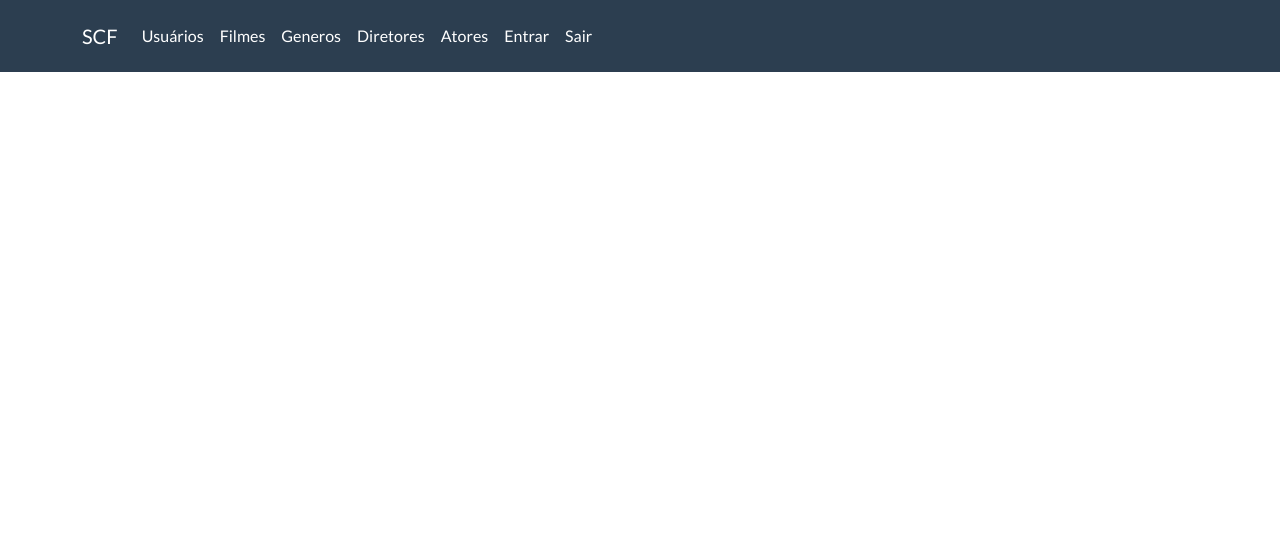
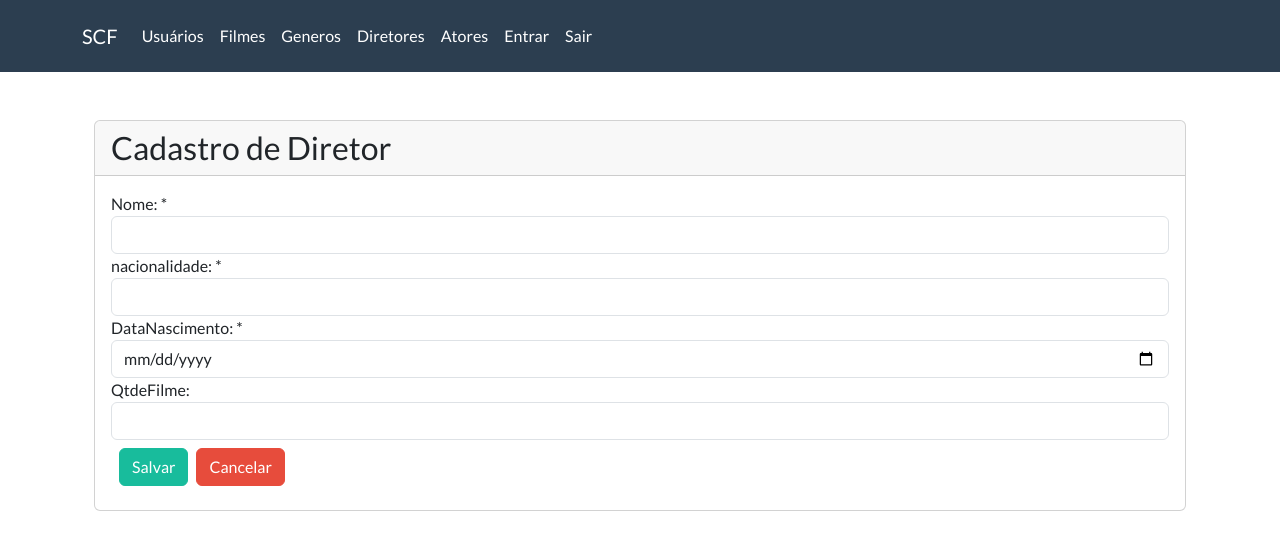
Before and after one commit to pedrosudre/scf-app, a React (Create React App) app: page /cadastro-diretores/1 in a window 1280 px wide. Shown: the top 550 px of the page. Built offline with nearby package versions, Linux system fonts and the light colour scheme; no server answers.

Commit message:
views e rotas diretor

```diff
--- a/src/components/navbar.js
+++ b/src/components/navbar.js
@@ -36,7 +36,7 @@ function Navbar(props) {
             <NavbarItem render='true' href='/listagem-generos' label='Generos' />
           </ul>
           <ul className='navbar-nav'>
-            <NavbarItem render='true'href='#'label='Diretores' />
+            <NavbarItem render='true'href='/listagem-diretores'label='Diretores' />
           </ul>
           <ul className='navbar-nav'>
             <NavbarItem render='true' href='/listagem-atores' label='Atores' />
--- a/src/rotas.js
+++ b/src/rotas.js
@@ -2,14 +2,13 @@ import React from 'react';
 
 
 import ListagemAtores from './views/listagem-atores';
-
 import CadastroAtor from './views/cadastro-ator';
-
 import ListagemGeneros from './views/listagem-generos';
-
 import CadastroGenero from './views/cadastro-genero';
 
 import { Route, Routes, BrowserRouter } from 'react-router-dom';
+import CadastroDiretor from './views/cadastro-diretor';
+import ListagemDiretores from './views/listagem-diretores';
 
 function Rotas(props) {
   return (
@@ -19,6 +18,8 @@ function Rotas(props) {
         <Route path='/listagem-atores' element={<ListagemAtores />} />
         <Route path='/cadastro-generos/:idParam?' element={<CadastroGenero />} />
         <Route path='/listagem-generos' element={<ListagemGeneros />} />
+        <Route path='/cadastro-diretores/:idParam?' element={<CadastroDiretor />} />
+        <Route path='/listagem-diretores' element={<ListagemDiretores />} />
 
       </Routes>
     </BrowserRouter>
--- /dev/null
+++ b/src/views/cadastro-diretor.js
@@ -0,0 +1,177 @@
+import React, { useState, useEffect } from 'react';
+import { useNavigate, useParams } from 'react-router-dom';
+
+import Stack from '@mui/material/Stack';
+
+import Card from '../components/card';
+import FormGroup from '../components/form-group';
+
+import { mensagemSucesso, mensagemErro } from '../components/toastr';
+
+import '../custom.css';
+
+import axios from 'axios';
+import { BASE_URL } from '../config/axios';
+
+function CadastroDiretor() {
+  const { idParam } = useParams();
+
+  const navigate = useNavigate();
+
+  const baseURL = `${BASE_URL}/diretores`;
+
+  const [id, setId] = useState('');
+  const [nome, setNome] = useState('');
+  const [nacionalidade, setNacionalidade] = useState('');
+  const [dataNascimento, setDataNascimento] = useState('');
+  const [qtdeFilme, setQtdeFilme] = useState('');
+
+
+  const [dados, setDados] = React.useState([]);
+
+  function inicializar() {
+    if (idParam == null) {
+      setId('');
+      setNome('');
+      setNacionalidade('');
+      setDataNascimento('');
+      setQtdeFilme('');
+    } else {
+      setId(dados.id);
+      setNome(dados.nome);
+      setNacionalidade(dados.nacionalidade);
+      setDataNascimento(dados.dataNascimento);
+      setQtdeFilme(dados.qtdeFilme);
+    }
+  }
+
+  async function salvar() {
+    let data = { id, nome, nacionalidade, dataNascimento, qtdeFilme };
+    data = JSON.stringify(data);
+    if (idParam == null) {
+      await axios
+        .post(baseURL, data, {
+          headers: { 'Content-Type': 'application/json' },
+        })
+        .then(function (response) {
+          mensagemSucesso(`Diretor ${nome} cadastrado com sucesso!`);
+          navigate(`/listagem-diretores`);
+        })
+        .catch(function (error) {
+          mensagemErro(error.response.data);
+        });
+    } else {
+      await axios
+        .put(`${baseURL}/${idParam}`, data, {
+          headers: { 'Content-Type': 'application/json' },
+        })
+        .then(function (response) {
+          mensagemSucesso(`Diretor ${nome} alterado com sucesso!`);
+          navigate(`/listagem-diretores`);
+        })
+        .catch(function (error) {
+          mensagemErro(error.response.data);
+        });
+    }
+  }
+
+
+  async function buscar() {
+    try {
+      await axios.get(`${baseURL}/${idParam}`).then((response) => {
+        setDados(response.data);
+      });
+      setId(dados.id);
+      setNome(dados.nome);
+      setNacionalidade(dados.nacionalidade);
+      setDataNascimento(dados.dataNascimento);
+      setQtdeFilme(dados.qtdeFilme);
+    } catch (error) {
+      console.error(error);
+      // Aqui você pode tratar o erro de status 400 como desejar, por exemplo:
+      if (error.response && error.response.status === 400) {
+        console.log("Erro 400: Solicitação inválida.");
+        // Faça algo específico para lidar com o erro 400
+      }
+    }
+  }
+
+  useEffect(() => {
+    buscar(); // eslint-disable-next-line
+  }, [id]);
+
+  if (!dados) return null;
+
+  return (
+    <div className='container'>
+      <Card title='Cadastro de Diretor'>
+        <div className='row'>
+          <div className='col-lg-12'>
+            <div className='bs-component'>
+              <FormGroup label='Nome: *' htmlFor='inputNome'>
+                <input
+                  type='text'
+                  id='inputNome'
+                  value={nome}
+                  className='form-control'
+                  name='nome'
+                  onChange={(e) => setNome(e.target.value)}
+                />
+              </FormGroup>
+              <FormGroup label='nacionalidade: *' htmlFor='inputNacionalidade'>
+                <input
+                  type='text'
+                  maxLength='11'
+                  id='inputNacionalidade'
+                  value={nacionalidade}
+                  className='form-control'
+                  name='nacionalidade'
+                  onChange={(e) => setNacionalidade(e.target.value)}
+                />
+              </FormGroup>
+              <FormGroup label='DataNascimento: *' htmlFor='inputDataNascimento'>
+                <input
+                  type='date'
+                  id='inputDataNascimento'
+                  value={dataNascimento}
+                  className='form-control'
+                  name='dataNascimento'
+                  onChange={(e) => setDataNascimento(e.target.value)}
+                />
+              </FormGroup>
+              <FormGroup label='QtdeFilme:' htmlFor='inputQtdeOscar'>
+                <input
+                  type='text'
+                  id='inputQtdeFilme'
+                  value={qtdeFilme}
+                  className='form-control'
+                  name='qtdeFilme'
+                  onChange={(e) => setQtdeFilme(e.target.value)}
+                />
+              </FormGroup>
+
+              <Stack spacing={1} padding={1} direction='row'>
+                <button
+                  onClick={salvar}
+                  type='button'
+                  className='btn btn-success'
+                >
+                  Salvar
+                </button>
+                <button
+                  onClick={inicializar}
+                  type='button'
+                  className='btn btn-danger'
+                >
+                  Cancelar
+                </button>
+              </Stack>
+            </div>
+          </div>
+        </div>
+      </Card>
+    </div>
+  );
+}
+
+export default CadastroDiretor;
--- /dev/null
+++ b/src/views/listagem-diretores.js
@@ -0,0 +1,119 @@
+import React from 'react';
+
+import Card from '../components/card';
+
+import { mensagemSucesso, mensagemErro } from '../components/toastr';
+
+import '../custom.css';
+
+import { useNavigate } from 'react-router-dom';
+
+import Stack from '@mui/material/Stack';
+import { IconButton } from '@mui/material';
+import DeleteIcon from '@mui/icons-material/Delete';
+import EditIcon from '@mui/icons-material/Edit';
+
+import axios from 'axios';
+import { BASE_URL } from '../config/axios';
+
+const baseURL = `${BASE_URL}/diretores`;
+
+function ListagemDiretores() {
+  const navigate = useNavigate();
+
+  const cadastrar = () => {
+    navigate(`/cadastro-diretores`);
+  };
+
+  const editar = (id) => {
+    navigate(`/cadastro-diretores/${id}`);
+  };
+
+  const [dados, setDados] = React.useState(null);
+
+  async function excluir(id) {
+    let data = JSON.stringify({ id });
+    let url = `${baseURL}/${id}`;
+    console.log(url);
+    await axios
+      .delete(url, data, {
+        headers: { 'Content-Type': 'application/json' },
+      })
+      .then(function (response) {
+        mensagemSucesso(`Diretor excluído com sucesso!`);
+        setDados(
+          dados.filter((dado) => {
+            return dado.id !== id;
+          })
+        );
+      })
+      .catch(function (error) {
+        mensagemErro(`Erro ao excluir o diretor`);
+      });
+  }
+
+  React.useEffect(() => {
+    axios.get(baseURL).then((response) => {
+      setDados(response.data);
+    });
+  }, []);
+
+  if (!dados) return null;
+
+  return (
+    <div className='container'>
+      <Card title='Listagem de Diretores'>
+        <div className='row'>
+          <div className='col-lg-12'>
+            <div className='bs-component'>
+              <button
+                type='button'
+                className='btn btn-warning'
+                onClick={() => cadastrar()}
+              >
+                Novo Diretor
+              </button>
+              <table className='table table-hover'>
+                <thead>
+                  <tr>
+                    <th scope='col'>Nome</th>
+                    <th scope='col'>Nacionalidade</th>
+                    <th scope='col'>Data de Nascimento</th>
+                    <th scope='col'>Ações</th>
+                  </tr>
+                </thead>
+                <tbody>
+                  {dados.map((dado) => (
+                    <tr key={dado.id}>
+                      <td>{dado.nome}</td>
+                      <td>{dado.nacionalidade}</td>
+                      <td>{dado.dataNascimento}</td>
+                      <td>
+                        <Stack spacing={1} padding={0} direction='row'>
+                          <IconButton
+                            aria-label='edit'
+                            onClick={() => editar(dado.id)}
+                          >
+                            <EditIcon />
+                          </IconButton>
+                          <IconButton
+                            aria-label='delete'
+                            onClick={() => excluir(dado.id)}
+                          >
+                            <DeleteIcon />
+                          </IconButton>
+                        </Stack>
+                      </td>
+                    </tr>
+                  ))}
+                </tbody>
+              </table>{' '}
+            </div>
+          </div>
+        </div>
+      </Card>
+    </div>
+  );
+}
+
+export default ListagemDiretores;
```
